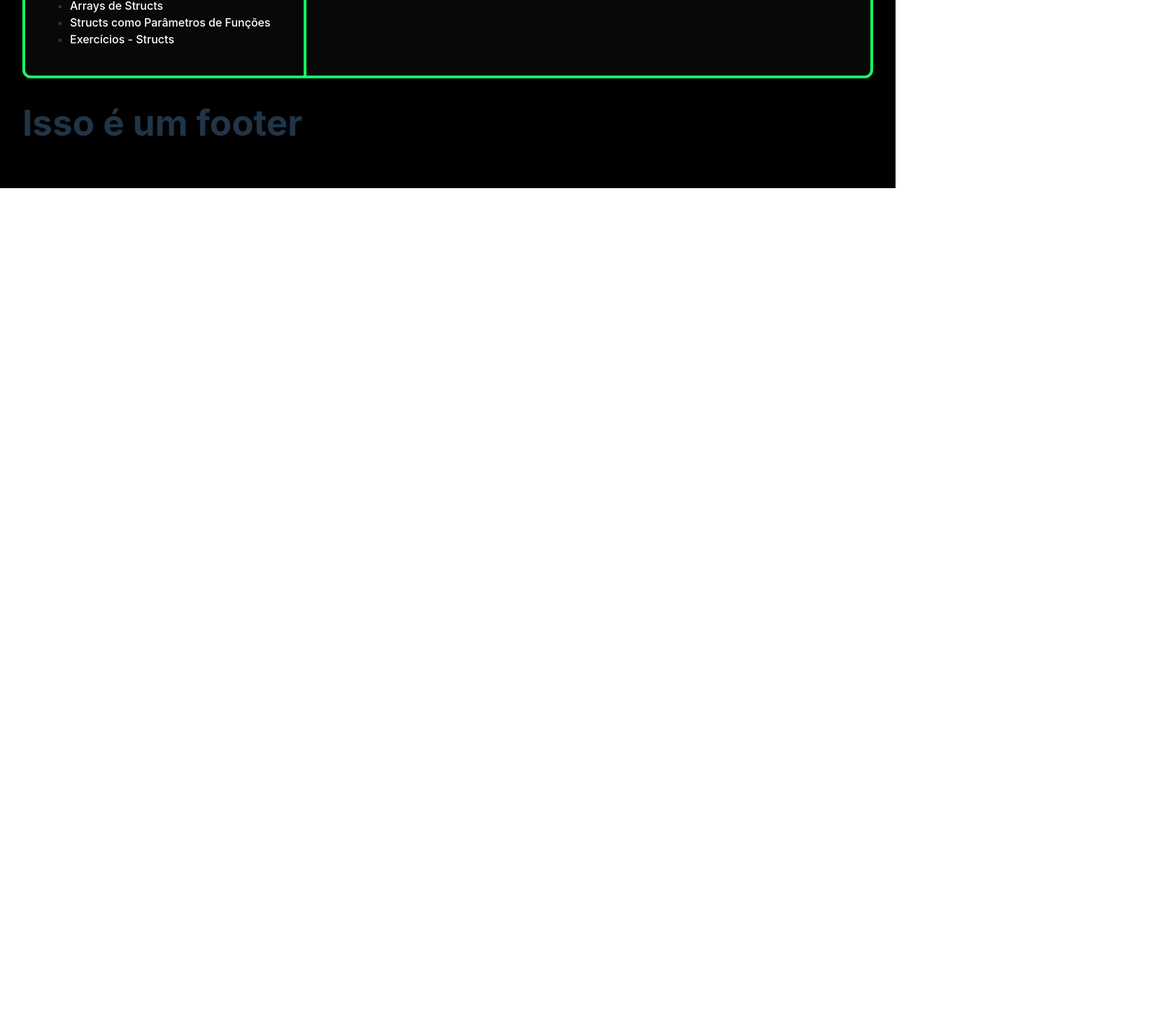
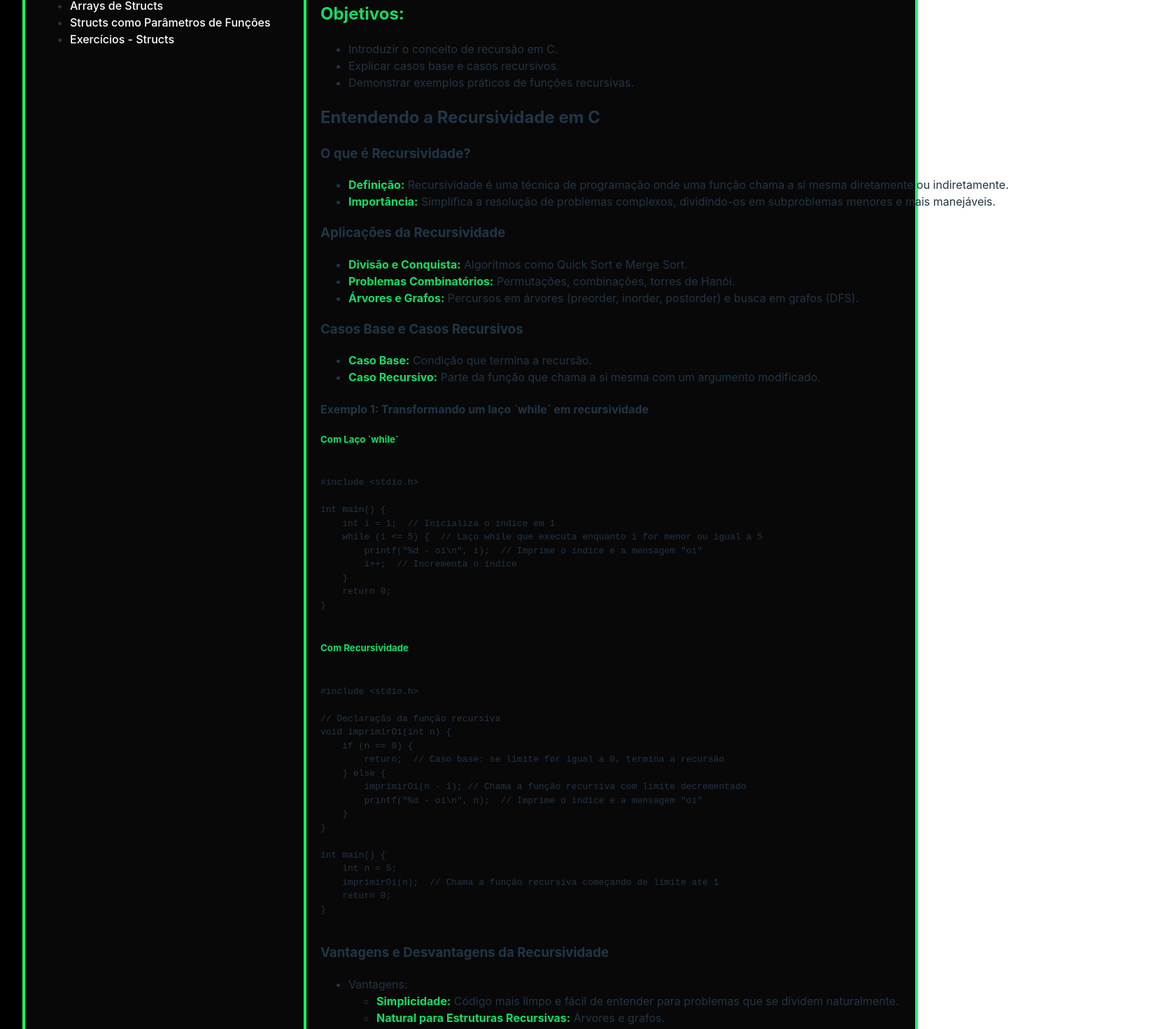
Before and after one commit to Serg-Ale/Serg-Ale.github.io, a React (Vite) app: page /tecnicas-modularizacao/recursividade in a window 1280 px wide. Shown: the part 1308-2779 px from the top of the page at 70% size, 1678 px wide, since content can reach past the window. Before the commit the page ends 1577 px from the top, so only its background shows below. Built offline with nearby package versions, Linux system fonts and the light colour scheme.

Commit message:
feat: add text to Recursividade.jsx

```diff
--- a/src/routes/tecnicas-modularizacao/Recursividade.jsx
+++ b/src/routes/tecnicas-modularizacao/Recursividade.jsx
@@ -1,7 +1,112 @@
 const Recursividade = () => {
   return (
     <div>
-        <p> Recursividade</p>
+      <h2 id="recursividade">
+        <strong>Aula 2: Introdução a Recursividade</strong>
+      </h2>
+      <h3>Por: Giovana Hoffmann</h3>
+      <iframe width="560" height="315" src="https://www.youtube.com/embed/8FeuNLzMrrk?si=VzAkPKgT7gK4IH10" title="YouTube video player" frameborder="0" allow="accelerometer; autoplay; clipboard-write; encrypted-media; gyroscope; picture-in-picture; web-share" referrerpolicy="strict-origin-when-cross-origin" allowfullscreen></iframe>
+      <embed
+        src="/public/modularizacao/recursividade.pdf"
+        width="1200"
+        height="700"
+        type="application/pdf"
+      />
+
+      <h2 id="objetivos">
+        <strong>Objetivos:</strong>
+      </h2>
+      <ul>
+        <li>Introduzir o conceito de recursão em C.</li>
+        <li>Explicar casos base e casos recursivos.</li>
+        <li>Demonstrar exemplos práticos de funções recursivas.</li>
+      </ul>
+
+      <h2>Entendendo a Recursividade em C</h2>
+
+      <h3>O que é Recursividade?</h3>
+      <ul>
+        <li><strong>Definição:</strong> Recursividade é uma técnica de programação onde uma função chama a si mesma diretamente ou indiretamente.</li>
+        <li><strong>Importância:</strong> Simplifica a resolução de problemas complexos, dividindo-os em subproblemas menores e mais manejáveis.</li>
+      </ul>
+
+      <h3>Aplicações da Recursividade</h3>
+      <ul>
+        <li><strong>Divisão e Conquista:</strong> Algoritmos como Quick Sort e Merge Sort.</li>
+        <li><strong>Problemas Combinatórios:</strong> Permutações, combinações, torres de Hanói.</li>
+        <li><strong>Árvores e Grafos:</strong> Percursos em árvores (preorder, inorder, postorder) e busca em grafos (DFS).</li>
+      </ul>
+
+      <h3>Casos Base e Casos Recursivos</h3>
+      <ul>
+        <li><strong>Caso Base:</strong> Condição que termina a recursão.</li>
+        <li><strong>Caso Recursivo:</strong> Parte da função que chama a si mesma com um argumento modificado.</li>
+      </ul>
+
+      <h4>Exemplo 1: Transformando um laço `while` em recursividade</h4>
+
+      <h5><strong>Com Laço `while`</strong></h5>
+      <pre>
+        <code>{`
+#include <stdio.h>
+
+int main() {
+    int i = 1;  // Inicializa o índice em 1
+    while (i <= 5) {  // Laço while que executa enquanto i for menor ou igual a 5
+        printf("%d - oi\\n", i);  // Imprime o índice e a mensagem "oi"
+        i++;  // Incrementa o índice
+    }
+    return 0;
+}
+        `}</code>
+      </pre>
+
+      <h5><strong>Com Recursividade</strong></h5>
+      <pre>
+        <code>{`
+#include <stdio.h>
+
+// Declaração da função recursiva
+void imprimirOi(int n) {
+    if (n == 0) {
+        return;  // Caso base: se limite for igual a 0, termina a recursão
+    } else {
+        imprimirOi(n - 1); // Chama a função recursiva com limite decrementado
+        printf("%d - oi\\n", n);  // Imprime o índice e a mensagem "oi"
+    }
+}
+
+int main() {
+    int n = 5;
+    imprimirOi(n);  // Chama a função recursiva começando de limite até 1
+    return 0;
+}
+        `}</code>
+      </pre>
+
+      <h3>Vantagens e Desvantagens da Recursividade</h3>
+      <ul>
+        <li>Vantagens:</li>
+        <ul>
+          <li><strong>Simplicidade:</strong> Código mais limpo e fácil de entender para problemas que se dividem naturalmente.</li>
+          <li><strong>Natural para Estruturas Recursivas:</strong> Árvores e grafos.</li>
+        </ul>
+        <li>Desvantagens:</li>
+        <ul>
+          <li><strong>Consumo de Memória:</strong> Cada chamada recursiva consome memória da pilha.</li>
+          <li><strong>Desempenho:</strong> Pode ser menos eficiente em alguns casos devido ao overhead das chamadas de função.</li>
+        </ul>
+      </ul>
+
+      <h3>Sugestão de exercício:</h3>
+      <p><strong>Cálculo do Fatorial de um número usando Recursividade</strong></p>
+      <p>Objetivo: Implementar uma função recursiva para calcular o fatorial de um número.</p>
+      <p>Descrição: O fatorial de um número inteiro positivo n representado como n! é o produto de todos os números inteiros positivos de 1 até n. Por definição, o fatorial de 0 é 1 (0! = 1). O fatorial de n pode ser definido recursivamente como:</p>
+      <ul>
+        <li> n! = n . (n - 1)! para ( n {'>'} 0 )</li>
+        <li> 0! = 1 </li>
+      </ul>
+      <p>Sua tarefa é escrever uma função recursiva que receba um número inteiro n e retorne o fatorial desse número.</p>
     </div>
   );
 };
```
Lines whose indentation alone changed are shown as unchanged.
